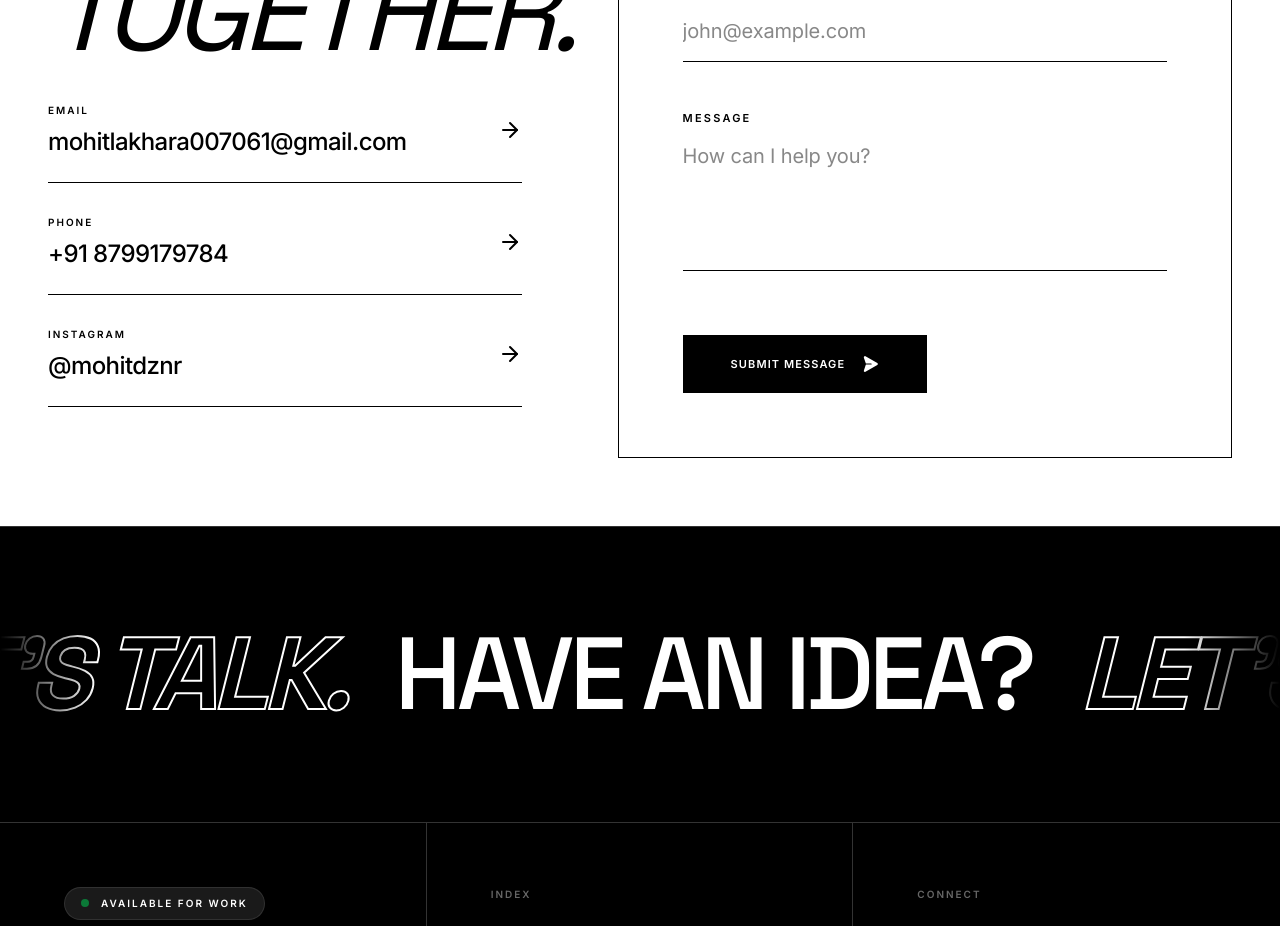
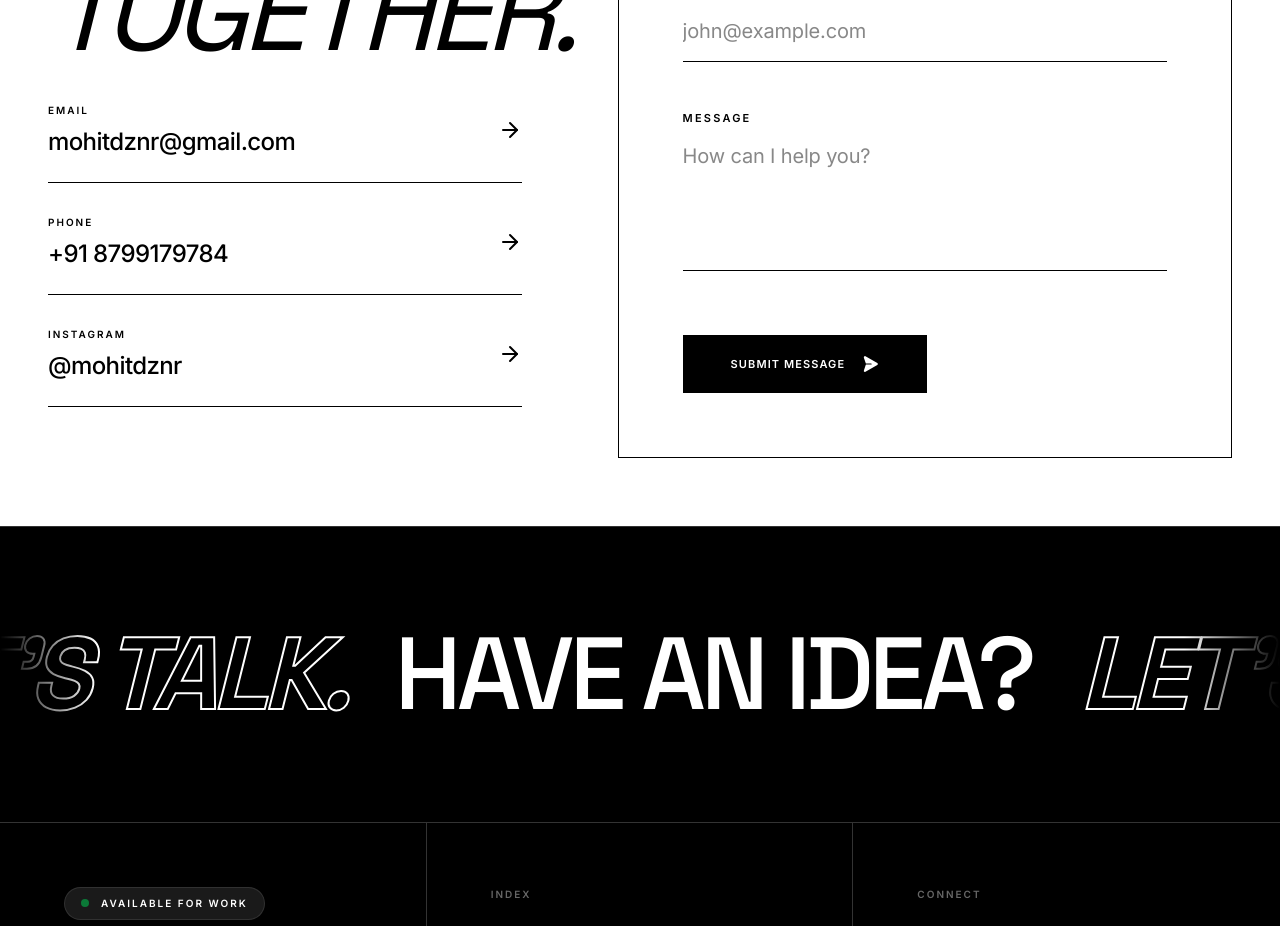
Before and after one commit to mohitlakhara007/mohit-Website-portfolio, a React (Vite) app: page / in a window 1280 px wide. Shown: the part 4540-5466 px from the top of the page. Built offline with nearby package versions, Linux system fonts and the light colour scheme; no server answers.

Commit message:
feat: Update contact email address
Changes the contact email address displayed on the website and used by the AI assistant from `mohitlakhara007061@gmail.com` to `mohitdznr@gmail.com`.

```diff
--- a/src/components/AIAssistant.tsx
+++ b/src/components/AIAssistant.tsx
@@ -14,7 +14,7 @@ Identity:
 - Vibe: Premium, calm, creative professional who values time.
 
 Contact Information to provide to the clients:
-- Email: mohitlakhara007061@gmail.com
+- Email: mohitdznr@gmail.com
 - Phone / WhatsApp: +91 8799179784
 - Instagram: @mohitdznr
 
@@ -51,7 +51,7 @@ Examples of tone:
 - "Hmm… interesting project hai, I can definitely elevate this. Ek kaam karo, mujhe design details WhatsApp ya email par share kar do, waha directly baat karte hain."
 - "Not bad… but honestly, isko aur next level le ja sakte hain."
 - "You came to the right place. Quality is what I deliver. Drop me a DM on Instagram @mohitdznr."
-- "Trust me, is type ke premium projects daily handle karta hoon. Send me an email at mohitlakhara007061@gmail.com and we'll start."
+- "Trust me, is type ke premium projects daily handle karta hoon. Send me an email at mohitdznr@gmail.com and we'll start."
 
 Rules:
 - Give immediate answers. No long thinking pauses.
--- a/src/components/sections/Contact.tsx
+++ b/src/components/sections/Contact.tsx
@@ -63,10 +63,10 @@ export default function Contact() {
           </motion.h2>
 
           <div className="flex flex-col gap-8">
-            <a href="mailto:mohitlakhara007061@gmail.com" className="group flex items-center justify-between border-b border-[var(--color-text-main)] pb-6 hover:opacity-70 transition-opacity">
+            <a href="mailto:mohitdznr@gmail.com" className="group flex items-center justify-between border-b border-[var(--color-text-main)] pb-6 hover:opacity-70 transition-opacity">
               <div>
                 <p className="text-[10px] text-[var(--color-text-main)] font-bold tracking-[0.2em] uppercase mb-2">Email</p>
-                <p className="text-lg md:text-2xl text-[var(--color-text-main)] font-medium tracking-tight">mohitlakhara007061@gmail.com</p>
+                <p className="text-lg md:text-2xl text-[var(--color-text-main)] font-medium tracking-tight">mohitdznr@gmail.com</p>
               </div>
               <ArrowRight className="text-[var(--color-text-main)] transform group-hover:translate-x-2 transition-transform" />
             </a>
```
